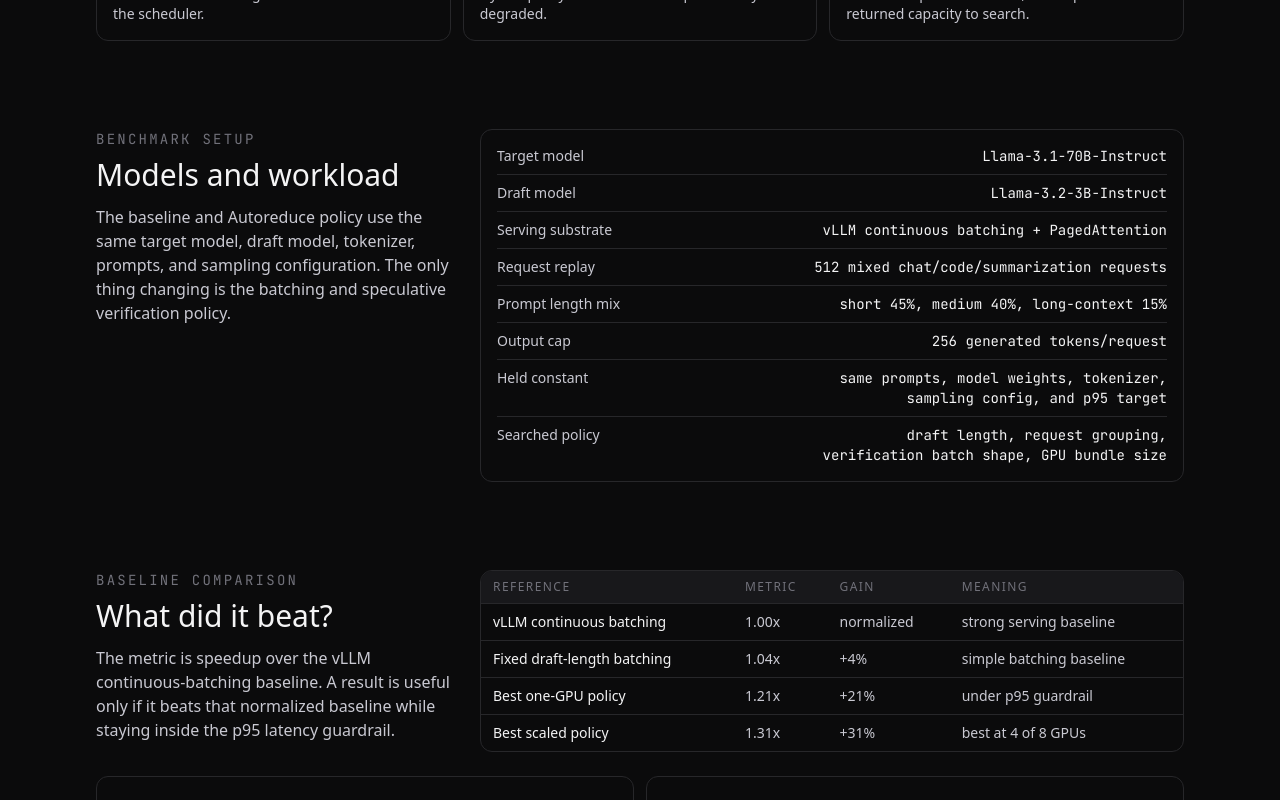
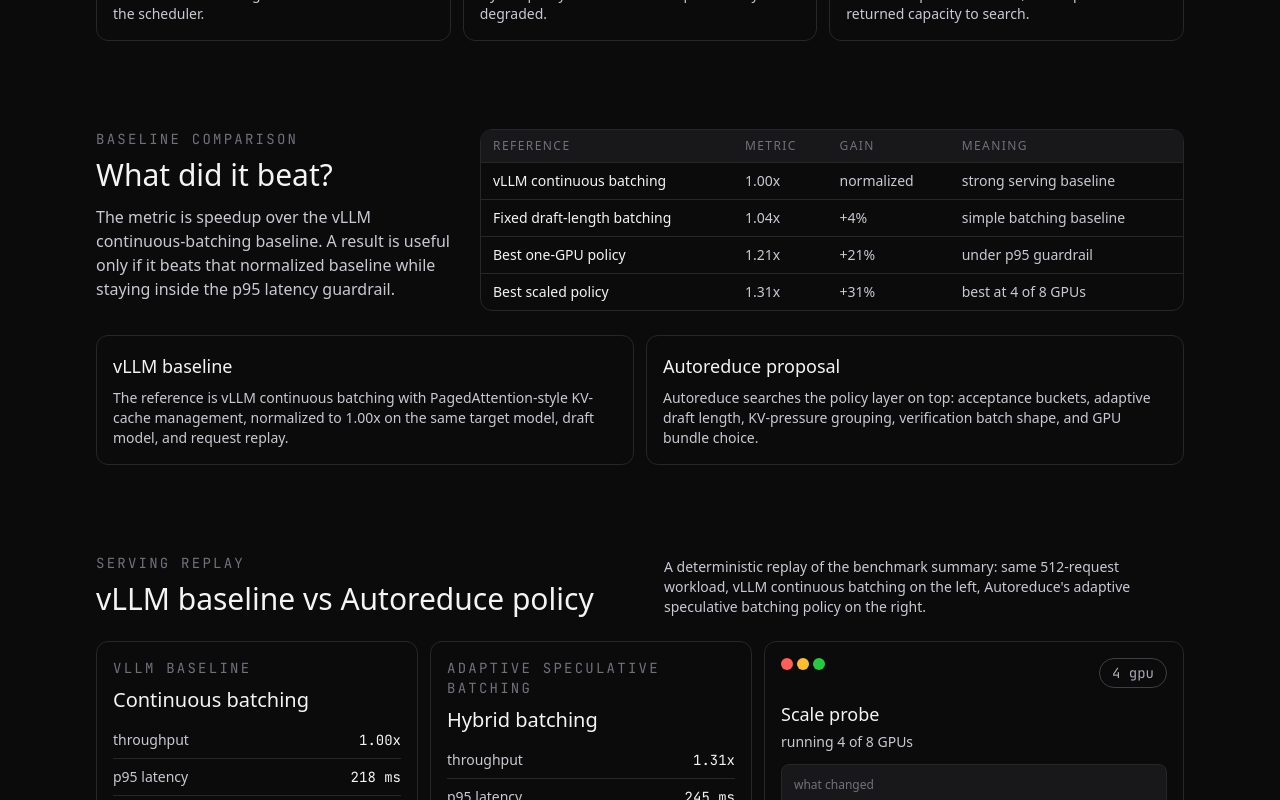
Before and after one commit to vishruthb/autoreduce, a Next.js app in the folder web/: page /case-studies/speculative-decoding in a window 1280 px wide. Shown: the part 680-1480 px from the top of the page. Built offline with nearby package versions, Linux system fonts and the light colour scheme.

Commit message:
Tighten speculative case study flow

```diff
--- a/web/app/case-studies/speculative-decoding/page.tsx
+++ b/web/app/case-studies/speculative-decoding/page.tsx
@@ -151,23 +151,12 @@
 const CONTEXT = [
   [
     "vLLM baseline",
-    "The baseline is vLLM continuous batching with PagedAttention-style KV-cache management, normalized to 1.00x for this workload. This does not mean vLLM is slow; it is the strong serving runtime we compare against.",
+    "The reference is vLLM continuous batching with PagedAttention-style KV-cache management, normalized to 1.00x on the same target model, draft model, and request replay.",
   ],
   [
     "Autoreduce proposal",
-    "Autoreduce searches the batching policy on top of the serving runtime: acceptance-rate buckets, adaptive draft length, KV-pressure grouping, compatible verification batches, and GPU bundle choice.",
+    "Autoreduce searches the policy layer on top: acceptance buckets, adaptive draft length, KV-pressure grouping, verification batch shape, and GPU bundle choice.",
   ],
-];
-
-const BENCHMARK_SETUP = [
-  ["Target model", "Llama-3.1-70B-Instruct"],
-  ["Draft model", "Llama-3.2-3B-Instruct"],
-  ["Serving substrate", "vLLM continuous batching + PagedAttention"],
-  ["Request replay", "512 mixed chat/code/summarization requests"],
-  ["Prompt length mix", "short 45%, medium 40%, long-context 15%"],
-  ["Output cap", "256 generated tokens/request"],
-  ["Held constant", "same prompts, model weights, tokenizer, sampling config, and p95 target"],
-  ["Searched policy", "draft length, request grouping, verification batch shape, GPU bundle size"],
 ];
 
 const SOURCES = [
@@ -314,30 +303,6 @@
         <section className="mt-section grid gap-xl lg:grid-cols-[360px_minmax(0,1fr)]">
           <div>
             <p className="font-mono text-code-sm uppercase tracking-[0.16em] text-mute">
-              benchmark setup
-            </p>
-            <h2 className="mt-sm text-display-lg text-ink">Models and workload</h2>
-            <p className="mt-md text-body-md text-body">
-              The baseline and Autoreduce policy use the same target model, draft model, tokenizer,
-              prompts, and sampling configuration. The only thing changing is the batching and
-              speculative verification policy.
-            </p>
-          </div>
-          <div className="rounded-lg border border-hairline bg-canvas p-lg">
-            <div className="space-y-sm">
-              {BENCHMARK_SETUP.map(([label, value]) => (
-                <div key={label} className="flex items-start justify-between gap-lg border-b border-hairline pb-sm last:border-b-0 last:pb-0">
-                  <span className="text-body-sm text-body">{label}</span>
-                  <span className="max-w-[360px] text-right font-mono text-code-sm text-ink">{value}</span>
-                </div>
-              ))}
-            </div>
-          </div>
-        </section>
-
-        <section className="mt-section grid gap-xl lg:grid-cols-[360px_minmax(0,1fr)]">
-          <div>
-            <p className="font-mono text-code-sm uppercase tracking-[0.16em] text-mute">
               baseline comparison
             </p>
             <h2 className="mt-sm text-display-lg text-ink">What did it beat?</h2>
@@ -479,30 +444,6 @@
           </article>
         </section>
 
-        <section className="mt-section grid gap-md lg:grid-cols-3">
-          <article className="rounded-lg border border-hairline bg-canvas p-xl">
-            <h3 className="text-heading-md text-ink">Useful result</h3>
-            <p className="mt-md text-body-sm text-body">
-              The best policy improved throughput by 31% over the normalized vLLM continuous-
-              batching baseline while staying under the latency target at the 4-GPU point.
-            </p>
-          </article>
-          <article className="rounded-lg border border-hairline bg-canvas p-xl">
-            <h3 className="text-heading-md text-ink">Research signal</h3>
-            <p className="mt-md text-body-sm text-body">
-              A weak one-GPU idea became useful only when candidate generation was parallelized. A
-              normal one-GPU search would have likely discarded it.
-            </p>
-          </article>
-          <article className="rounded-lg border border-hairline bg-canvas p-xl">
-            <h3 className="text-heading-md text-ink">Scaling decision</h3>
-            <p className="mt-md text-body-sm text-body">
-              The 8-GPU point did not justify its cost. Autoreduce learned where the method stopped
-              being worth scaling.
-            </p>
-          </article>
-        </section>
-
         <section className="mt-section">
           <div className="flex flex-col justify-between gap-md md:flex-row md:items-end">
             <div>
```
